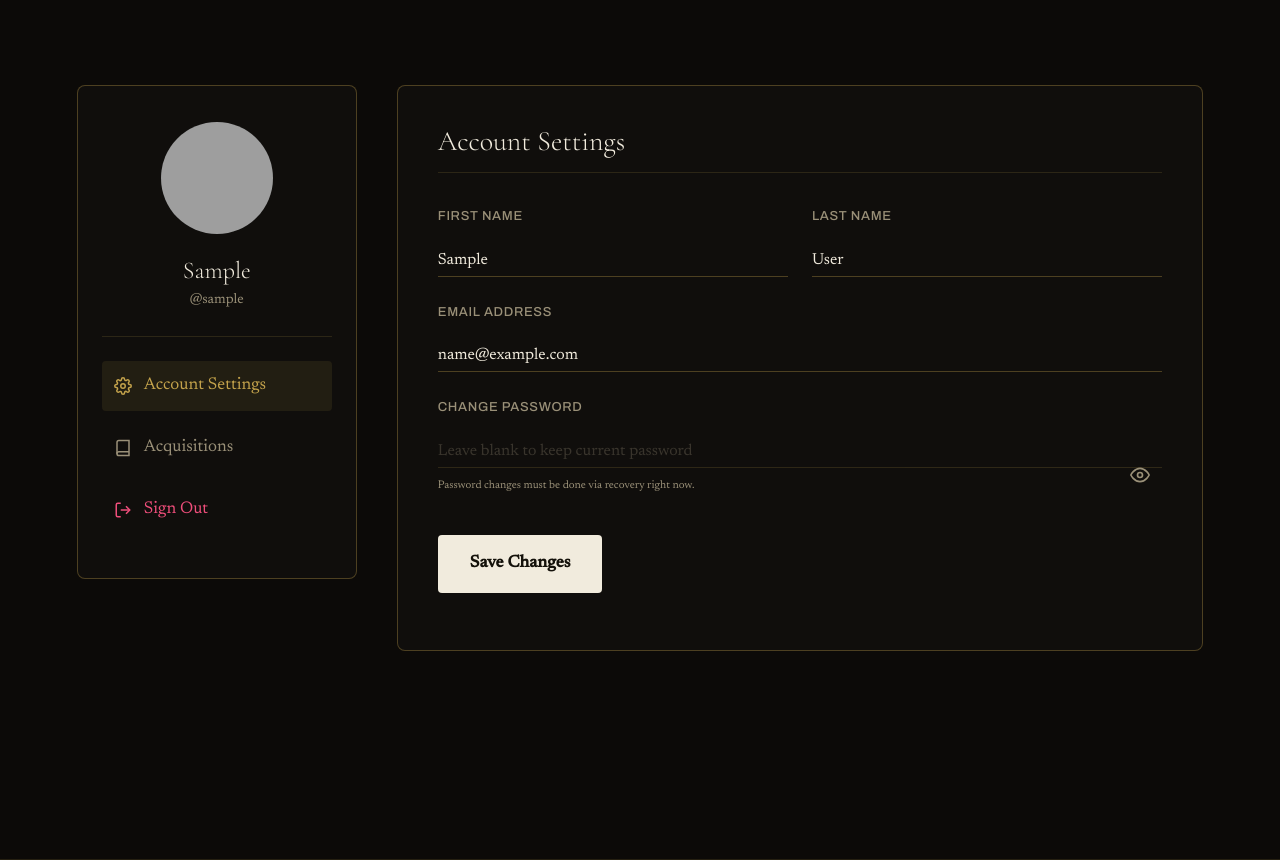
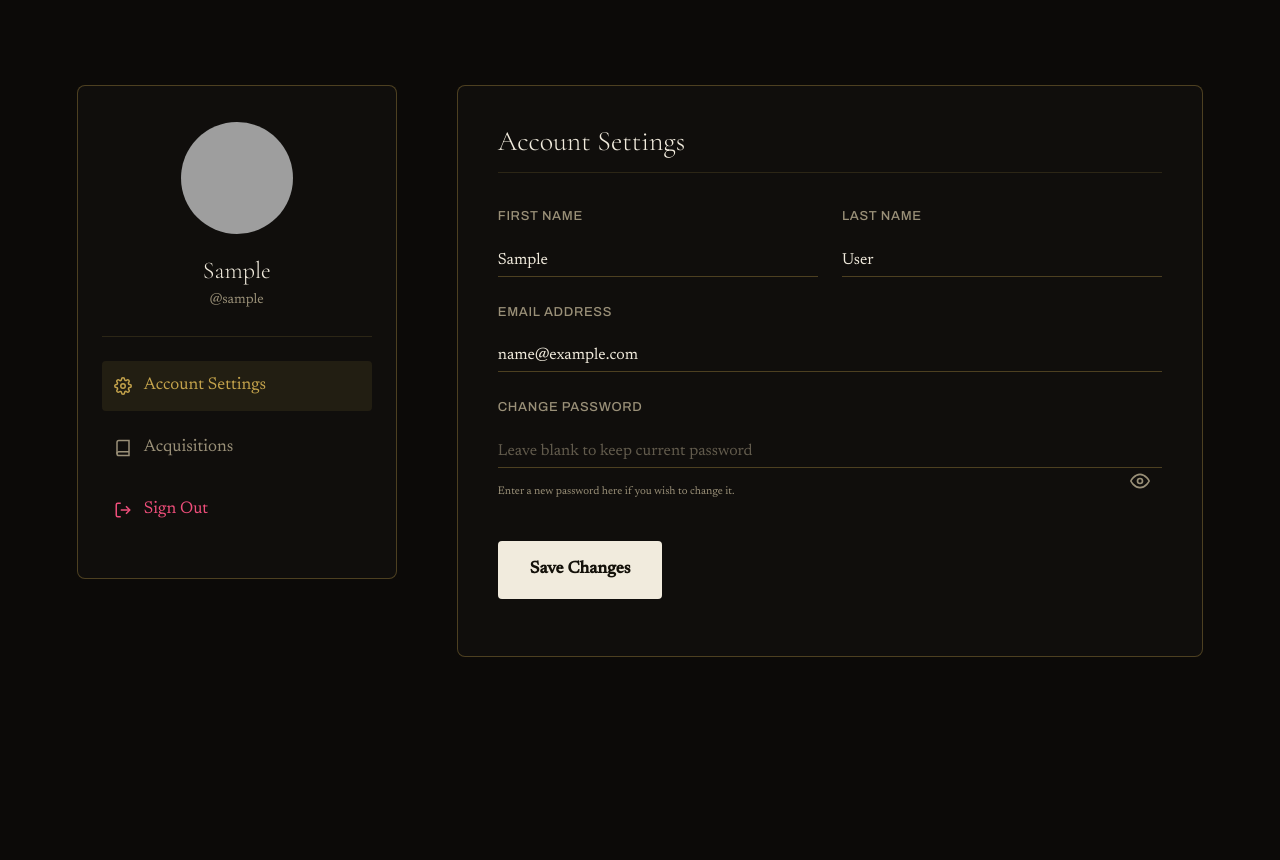
Before and after one commit to karthi3345/Antique, a Django app: page /profile/ in a window 1280 px wide. Shown: the part 85-945 px from the top of the page. Run offline with Django 5.2, Linux system fonts and the light colour scheme; the visitor is signed in with stand-in values (Sample User, id 1); some libraries are stand-ins or nearby versions; grey boxes are pictures that could not be loaded.

Commit message:
Enhance profile page: fix grid alignment, update Gemini border to blue Advanced theme, enable password changing with success messages

```diff
--- a/house/views.py
+++ b/house/views.py
@@ -70,11 +70,23 @@ def profile_view(request):
         first_name = request.POST.get('first_name', '')
         last_name = request.POST.get('last_name', '')
         email = request.POST.get('email', '')
+        password = request.POST.get('password', '')
 
         request.user.first_name = first_name
         request.user.last_name = last_name
         request.user.email = email
-        request.user.save()
+
+        if password:
+            request.user.set_password(password)
+            request.user.save()
+            from django.contrib.auth import update_session_auth_hash
+            update_session_auth_hash(request, request.user)
+            from django.contrib import messages
+            messages.success(request, "Profile and password updated successfully.")
+        else:
+            request.user.save()
+            from django.contrib import messages
+            messages.success(request, "Profile updated successfully.")
         return redirect('profile')
 
     return render(request, "house/profile.html")
--- a/templates/house/profile.html
+++ b/templates/house/profile.html
@@ -13,8 +13,9 @@
 
   .profile-grid {
     display: grid;
-    grid-template-columns: 280px 1fr;
-    gap: 40px;
+    grid-template-columns: 320px 1fr;
+    gap: 60px;
+    align-items: start;
   }
 
   @media (max-width: 768px) {
@@ -230,6 +231,14 @@
     <section class="profile-content">
       <h2 class="content-title">Account Settings</h2>
 
+      {% if messages %}
+        <div style="background: rgba(195,162,75,0.1); border: 1px solid var(--gold); padding: 15px; margin-bottom: 30px; border-radius: 4px; color: var(--gold);">
+          {% for message in messages %}
+            {{ message }}
+          {% endfor %}
+        </div>
+      {% endif %}
+
       <form method="post" class="settings-form">
         {% csrf_token %}
         <div class="row-2">
@@ -250,8 +259,8 @@
 
         <div class="field">
           <label for="password">Change Password</label>
-          <input type="password" id="password" placeholder="Leave blank to keep current password" disabled style="opacity: 0.5; cursor: not-allowed;">
-          <span style="font-size: 11px; color: var(--text-muted);">Password changes must be done via recovery right now.</span>
+          <input type="password" id="password" name="password" placeholder="Leave blank to keep current password" autocomplete="new-password">
+          <span style="font-size: 11px; color: var(--text-muted); margin-top: 6px; display: inline-block;">Enter a new password here if you wish to change it.</span>
         </div>
 
         <button type="submit" class="btn-save">Save Changes</button>
```
Also changed, not shown: templates/base.html (line endings or trailing spaces).
